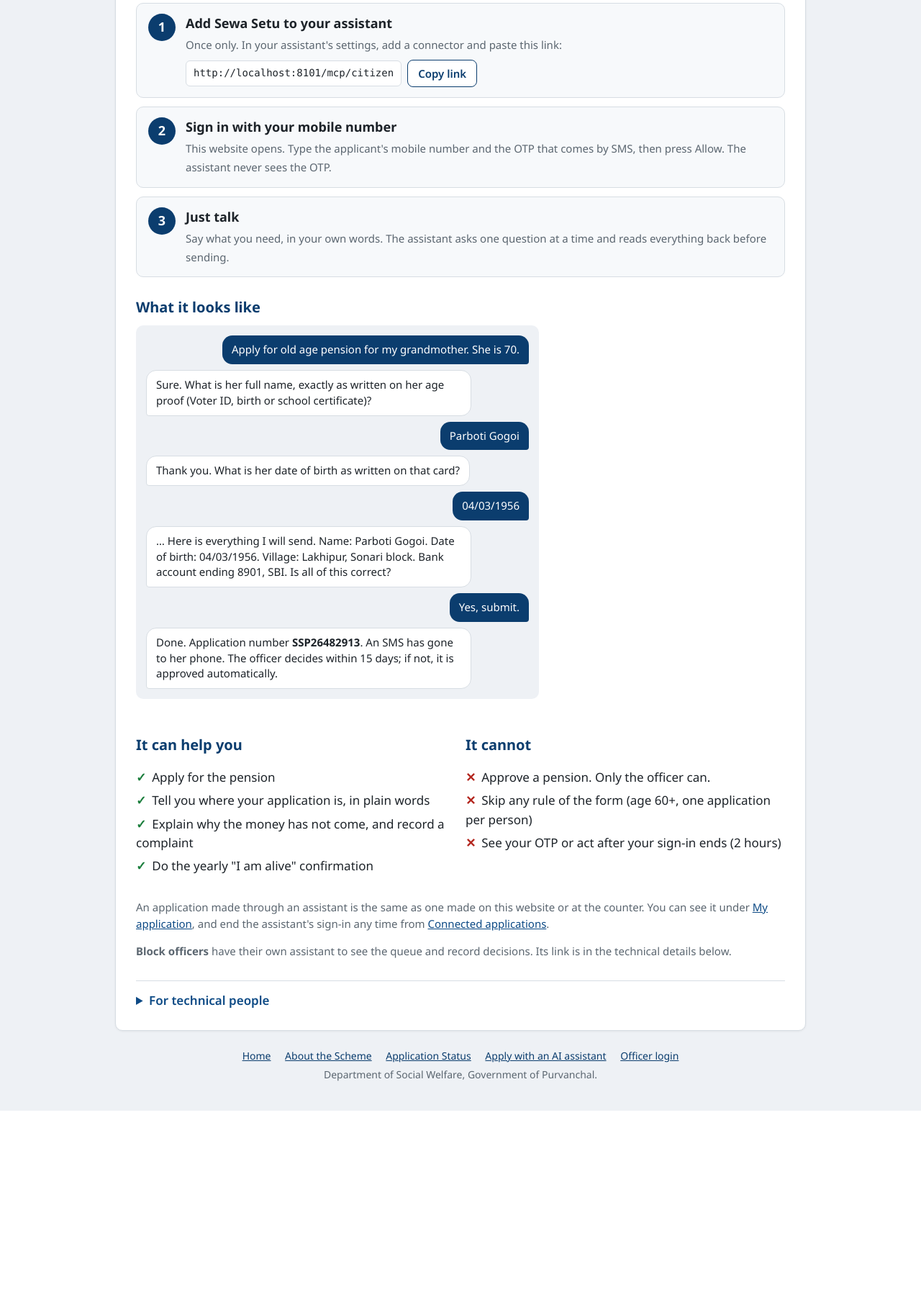
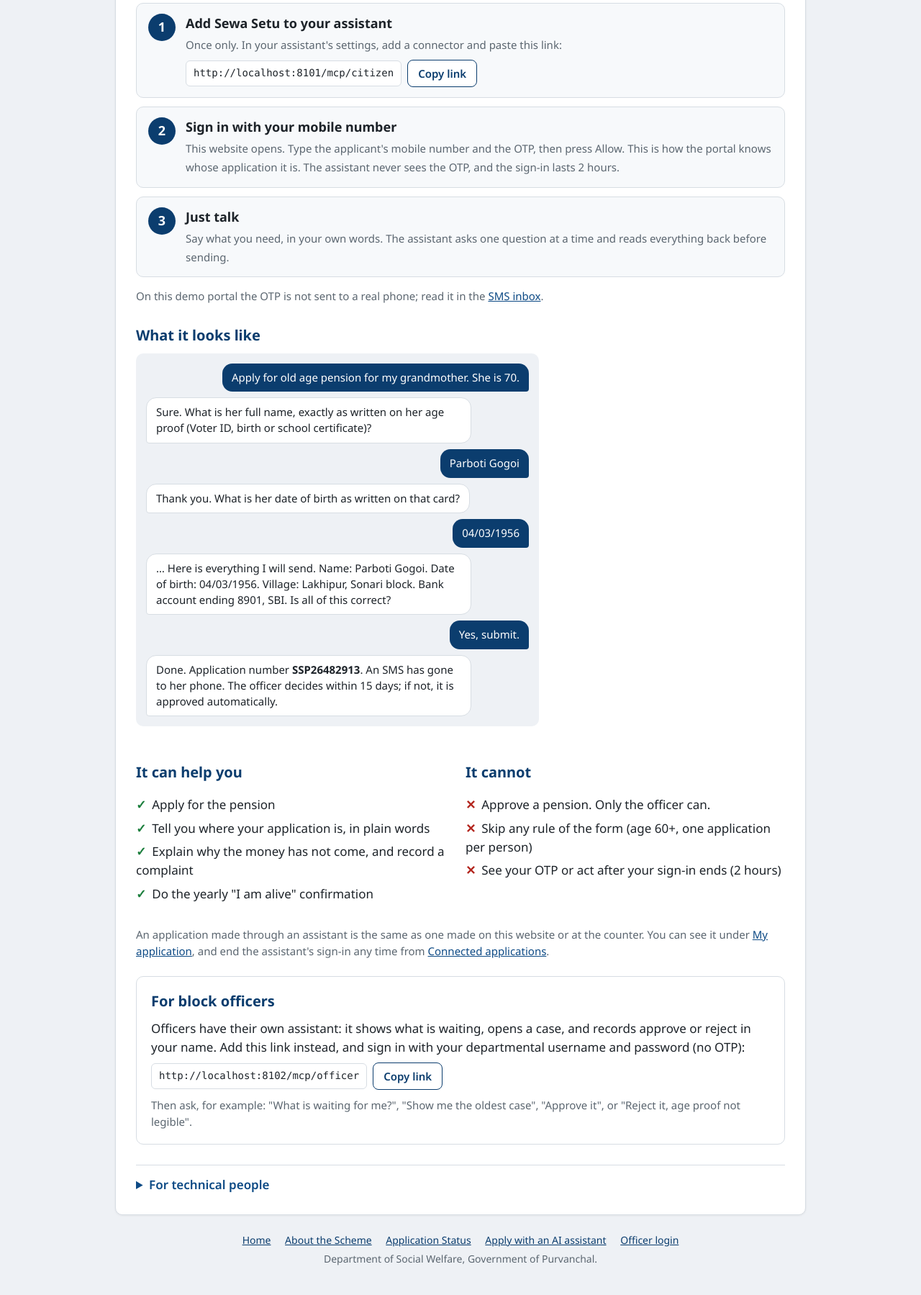
Before and after one commit to starkhushi/sewasetu-assistant, a Flask app: page /agents in a window 1280 px wide. Shown: the part 302-2101 px from the top of the page at 72% size. Before the commit the page ends 1845 px from the top, so only its background shows below. Run offline with Flask 2, Linux system fonts and the light colour scheme; some libraries are stand-ins or nearby versions.

Commit message:
Point OTP screens at the simulated SMS inbox; show the officer link on the assistant page

```diff
--- /dev/null
+++ b/app/templates/_demo_sms.html
@@ -0,0 +1,5 @@
+{# This deployment has no real telecom provider: SMS go to the simulated gateway. #}
+<div class="banner PENDING" style="font-size:15px">
+  <b>Demo portal:</b> SMS messages do not reach real phones. Open the
+  <a href="/__gateway/" target="_blank" rel="noopener">SMS inbox</a> to read the OTP sent to this number.
+</div>
--- a/app/templates/agents.html
+++ b/app/templates/agents.html
@@ -38,12 +38,15 @@ you. <b>You just talk to it</b>, the way you would talk to someone at the counte
     <span class="link-box"><code id="clink">{{ citizen_url }}</code>
       <button class="btn btn-sm btn-light inline" type="button" onclick="copyText('clink', this)">Copy link</button></span></span></li>
   <li><span class="num">2</span><span><b>Sign in with your mobile number</b>
-    <span class="t">This website opens. Type the applicant's mobile number and the OTP that comes by SMS,
-    then press Allow. The assistant never sees the OTP.</span></span></li>
+    <span class="t">This website opens. Type the applicant's mobile number and the OTP, then press Allow.
+    This is how the portal knows whose application it is. The assistant never sees the OTP, and the
+    sign-in lasts 2 hours.</span></span></li>
   <li><span class="num">3</span><span><b>Just talk</b>
     <span class="t">Say what you need, in your own words. The assistant asks one question at a time
     and reads everything back before sending.</span></span></li>
 </ol>
+<p class="note">On this demo portal the OTP is not sent to a real phone; read it in the
+<a href="/__gateway/" target="_blank" rel="noopener">SMS inbox</a>.</p>
 
 <h3>What it looks like</h3>
 <div class="chat" aria-label="Example conversation">
@@ -82,8 +85,16 @@ you. <b>You just talk to it</b>, the way you would talk to someone at the counte
 the counter. You can see it under <a href="/status">My application</a>, and end the assistant's
 sign-in any time from <a href="/status/connections">Connected applications</a>.</p>
 
-<p class="note"><b>Block officers</b> have their own assistant to see the queue and record decisions.
-Its link is in the technical details below.</p>
+<div class="card" style="margin-top:22px">
+  <h3 style="margin-top:0">For block officers</h3>
+  <p style="margin:0 0 6px">Officers have their own assistant: it shows what is waiting, opens a case, and records
+  approve or reject in your name. Add this link instead, and sign in with your departmental username
+  and password (no OTP):</p>
+  <span class="link-box"><code id="olink">{{ officer_url }}</code>
+    <button class="btn btn-sm btn-light inline" type="button" onclick="copyText('olink', this)">Copy link</button></span>
+  <p class="note" style="margin:10px 0 0">Then ask, for example: "What is waiting for me?", "Show me the oldest case",
+  "Approve it", or "Reject it, age proof not legible".</p>
+</div>
 
 <details class="tech">
   <summary>For technical people</summary>
--- a/app/templates/oauth_login.html
+++ b/app/templates/oauth_login.html
@@ -13,6 +13,7 @@ Sign in to continue. {% if role == 'citizen' %}<b>Enter the OTP only on this pag
   {% else %}
   <form method="post">
     <p class="note">An OTP has been sent to {{ pending_mobile }}.</p>
+    {% include "_demo_sms.html" %}
     <label>OTP</label>
     <input type="text" name="otp" maxlength="6" style="max-width:160px">
     <p><button class="btn" type="submit">Verify</button></p>
--- a/app/templates/verify.html
+++ b/app/templates/verify.html
@@ -4,6 +4,7 @@
 <div class="steps"><b>Step 1 of 6:</b> Mobile Verification</div>
 <h2>Enter OTP</h2>
 <p class="note">An OTP has been sent to <b>{{ mobile }}</b>. It can take a few seconds to arrive.</p>
+{% include "_demo_sms.html" %}
 <form method="post">
   <label for="otp">OTP</label>
   <input type="text" id="otp" name="otp" maxlength="6" inputmode="numeric" autocomplete="one-time-code" style="max-width:180px;letter-spacing:.2em;font-size:20px">
```
